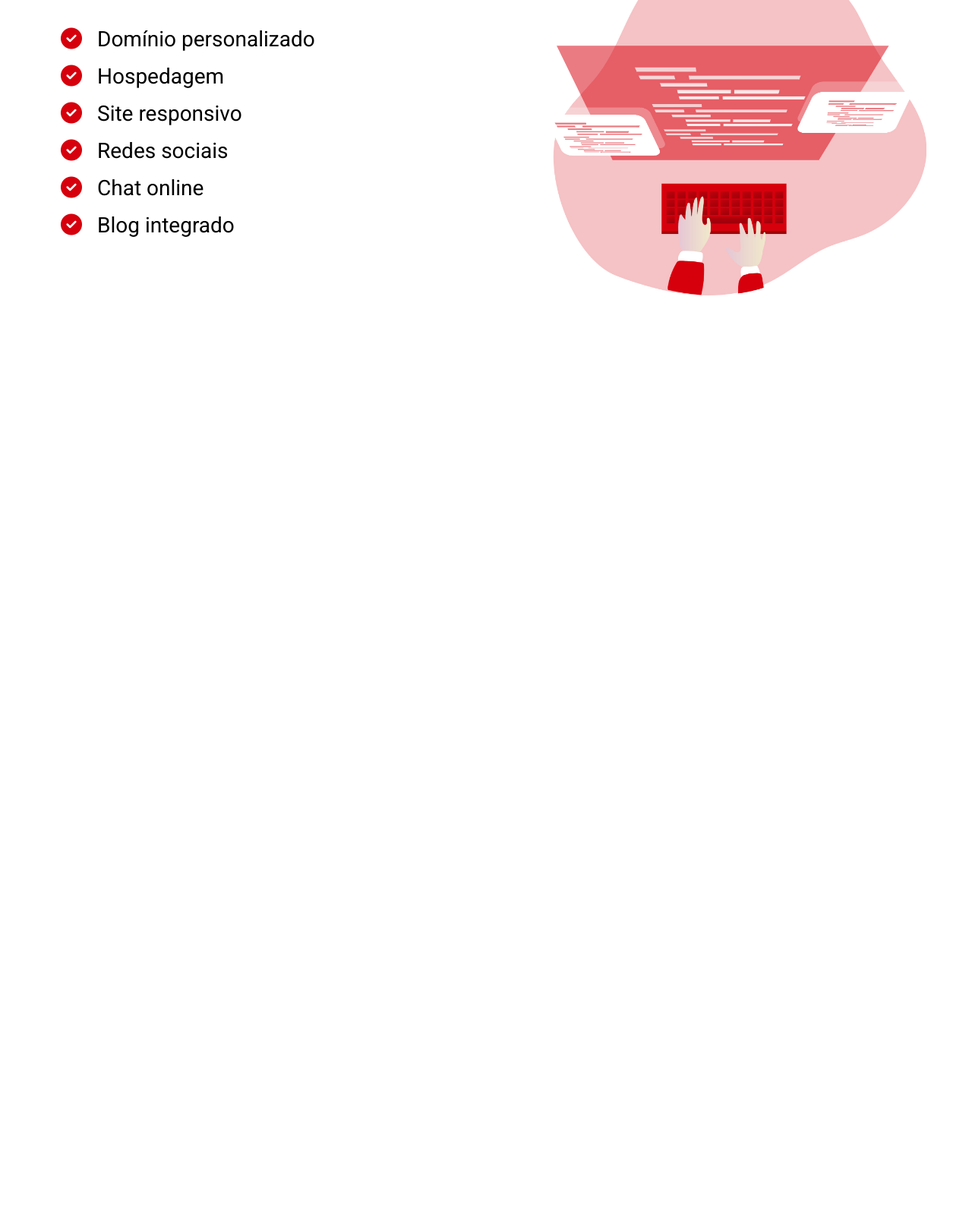
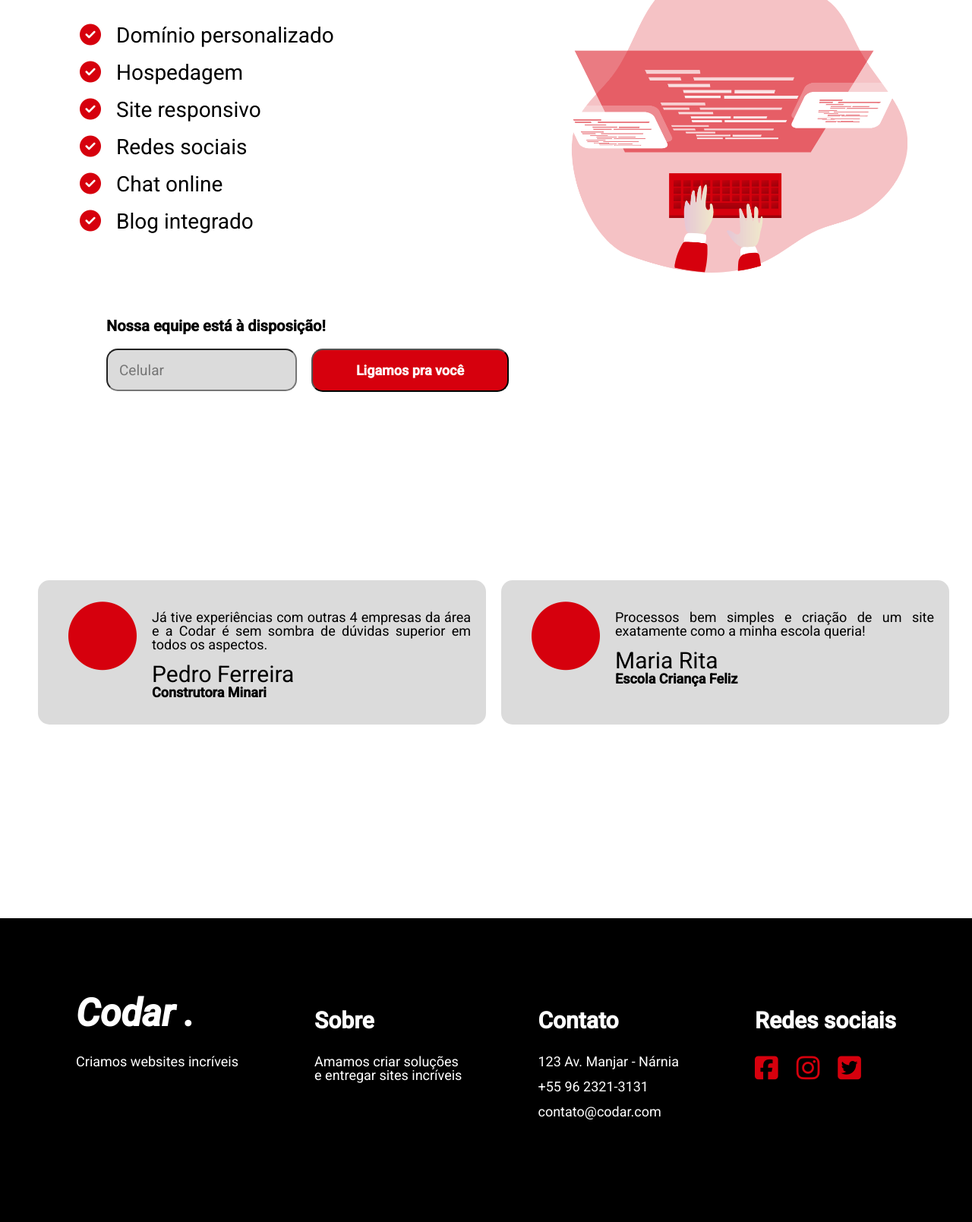
Before and after one commit to giselearaujos/codar, a plain HTML site: page index.html in a window 1280 px wide. Shown: the part 829-2438 px from the top of the page at 76% size. Before the commit the page ends 1318 px from the top, so only its background shows below. Drawn offline with Linux system fonts and the light colour scheme.

Commit message:
:pushpin: 'Modified index and components'
'Modified index and components.'

```diff
--- a/css/base.css
+++ b/css/base.css
@@ -2,4 +2,5 @@
     --color-first:#D6000D;
     --color-second:#000000;
     --color-third:#ffffff;
+    --color-fourth:#dbdbdb;
 }
--- a/css/main-button.css
+++ b/css/main-button.css
@@ -14,3 +14,10 @@
     margin-top: 40px;
     width: 350px;
 }
+
+.main-button.-input {
+    width: 260px;
+    height: 57px;
+    font-size: 18px;
+    margin-left: 15px;
+}
--- a/css/main-h1.css
+++ b/css/main-h1.css
@@ -14,7 +14,13 @@
     font-weight: bold;
 }
 
-.main-h1.-title{
+.main-h1.-title {
     font-style:normal;
     margin-top: 15px;
 }
+
+.main-h1.-footer-codar {
+    color: var(--color-third);
+    margin-top: 100px;
+    margin-bottom: 30px;
+}
--- a/css/main-icon.css
+++ b/css/main-icon.css
@@ -2,3 +2,13 @@
     color: var(--color-first);
     margin-right: 20px;
 }
+
+.main-icon.-circle {
+   font-size: 90px;
+   margin-left: 20px;
+   margin-top: 8px;
+}
+
+.main-icon.-footer {
+    font-size: 35px;
+}
--- a/css/main-image.css
+++ b/css/main-image.css
@@ -1,9 +1,5 @@
 .main-image {
-    width: 500px;
-    height: 450px;
+    width: 450px;
+    height: 400px;
     margin-left: 40px;
 }
-
-.main-image.-second {
-
-}
--- a/css/main-p.css
+++ b/css/main-p.css
@@ -9,3 +9,37 @@
     font-size: 28px;
     margin-top: 20px;
 }
+
+.main-p.-msg {
+    font-weight: normal;
+    font-size: 18px;
+    text-align:justify;
+    margin-top: 20px;
+}
+
+.main-p.-name {
+    font-weight: normal;
+    font-size: 30px;
+    margin-top:15px;
+}
+
+.main-p.-company {
+    font-size:18px;
+}
+
+.main-p.-footer-title{
+    color: var(--color-third);
+    font-size: 30px;
+    margin-top: 120px;
+    margin-bottom: 30px;
+}
+
+.main-p.-footer-text {
+    color: var(--color-third);
+    font-weight: normal;
+    font-size: 18px;
+}
+
+.main-p.-footer-text.-address {
+    margin-top: 15px;
+}
--- a/css/main-section.css
+++ b/css/main-section.css
@@ -1,8 +1,9 @@
 .main-section {
     display: flex;
+    flex-direction: column;
     width: 100%;
     height: 500px;
-    margin-top: 40px;
+    margin-top: 100px;
 }
 
 .main-section.-second {
--- a/index.html
+++ b/index.html
@@ -12,6 +12,7 @@
 
     <title>Codar .</title>
 
+    <link rel="stylesheet" href="./css/responsive/responsive.css">
     <link rel="stylesheet" href="./css/reset-css/reset.css">
     <link rel="stylesheet" href="./css/base.css">
     <link rel="stylesheet" href="./css/main-header.css">
@@ -27,6 +28,12 @@
     <link rel="stylesheet" href="./css/main-p.css">
     <link rel="stylesheet" href="./css/main-ul.css">
     <link rel="stylesheet" href="./css/main-icon.css">
+    <link rel="stylesheet" href="./css/contact.css">
+    <link rel="stylesheet" href="./css/input.css">
+    <link rel="stylesheet" href="./css/card-wrapper.css">
+    <link rel="stylesheet" href="./css/card-body.css">
+    <link rel="stylesheet" href="./css/main-footer.css">
+
 </head>
 <body>
     <header class="main-header">
@@ -60,8 +67,56 @@
             <li><p class="main-p -list"><i class="fas fa-check-circle main-icon"></i>Chat online</p></li>
             <li><p class="main-p -list"><i class="fas fa-check-circle main-icon"></i>Blog integrado</p></li>
         </ul>
-        <img class="main-image -second"src="assets/coding_.png" alt="Imagem Vetorial">
+        <img class="main-image"src="assets/coding_.png" alt="Imagem Vetorial">
+       </div>
+       <div class="contact">
+           <p class="main-p">Nossa equipe está à disposição!</p>
+           <input class="input" type="text" placeholder="Celular">
+           <button class="main-button -input">Ligamos pra você</button>
        </div>
     </section>
+    <section class="main-section">
+        <div class="card-wrapper">
+            <div class="card-body">
+                <i class="fas fa-circle main-icon -circle"></i>
+                <div class="text-card">
+                    <p class="main-p -msg">Já tive experiências com outras 4 empresas da área e a Codar é sem sombra de dúvidas superior em todos os aspectos.</p>
+                    <p class="main-p -name"> Pedro Ferreira </p>
+                    <p class="main-p -company">Construtora Minari</p>
+                </div>
+            </div>
+            <div class="card-body">
+                <i class="fas fa-circle main-icon -circle"></i>
+                <div>
+                    <p class="main-p -msg">Processos bem simples e criação de um site exatamente como a minha escola queria!</p>
+                    <p class="main-p -name">Maria Rita</p>
+                    <p class="main-p -company">Escola Criança Feliz</p>
+                </div>
+            </div>
+        </div>
+    </section>
+    <footer class="main-footer">
+        <div class="container">
+            <h1 class="main-h1 -footer-codar">Codar .</h1>
+            <p class="main-p -footer-text">Criamos websites incríveis</p>
+        </div>
+        <div class="container">
+            <p class="main-p -footer-title">Sobre</p>
+            <p class="main-p -footer-text">Amamos criar soluções</p>
+            <p class="main-p -footer-text">e entregar sites incríveis</p>
+        </div>
+        <div class="container">
+            <p class="main-p -footer-title">Contato</p>
+            <p class="main-p -footer-text -address">123 Av. Manjar - Nárnia</p>
+            <p class="main-p -footer-text -address">+55 96 2321-3131</p>
+            <p class="main-p -footer-text -address">contato@codar.com</p>
+        </div>
+        <div class="container">
+            <p class="main-p -footer-title">Redes sociais</p>
+            <i class="fab fa-facebook-square main-icon -footer"></i>
+            <i class="fab fa-instagram main-icon -footer"></i>
+            <i class="fab fa-twitter-square main-icon -footer"></i>
+        </div>
+    </footer>
 </body>
 </html>
```
Also changed, not shown: css/main-header.css (line endings or trailing spaces).
